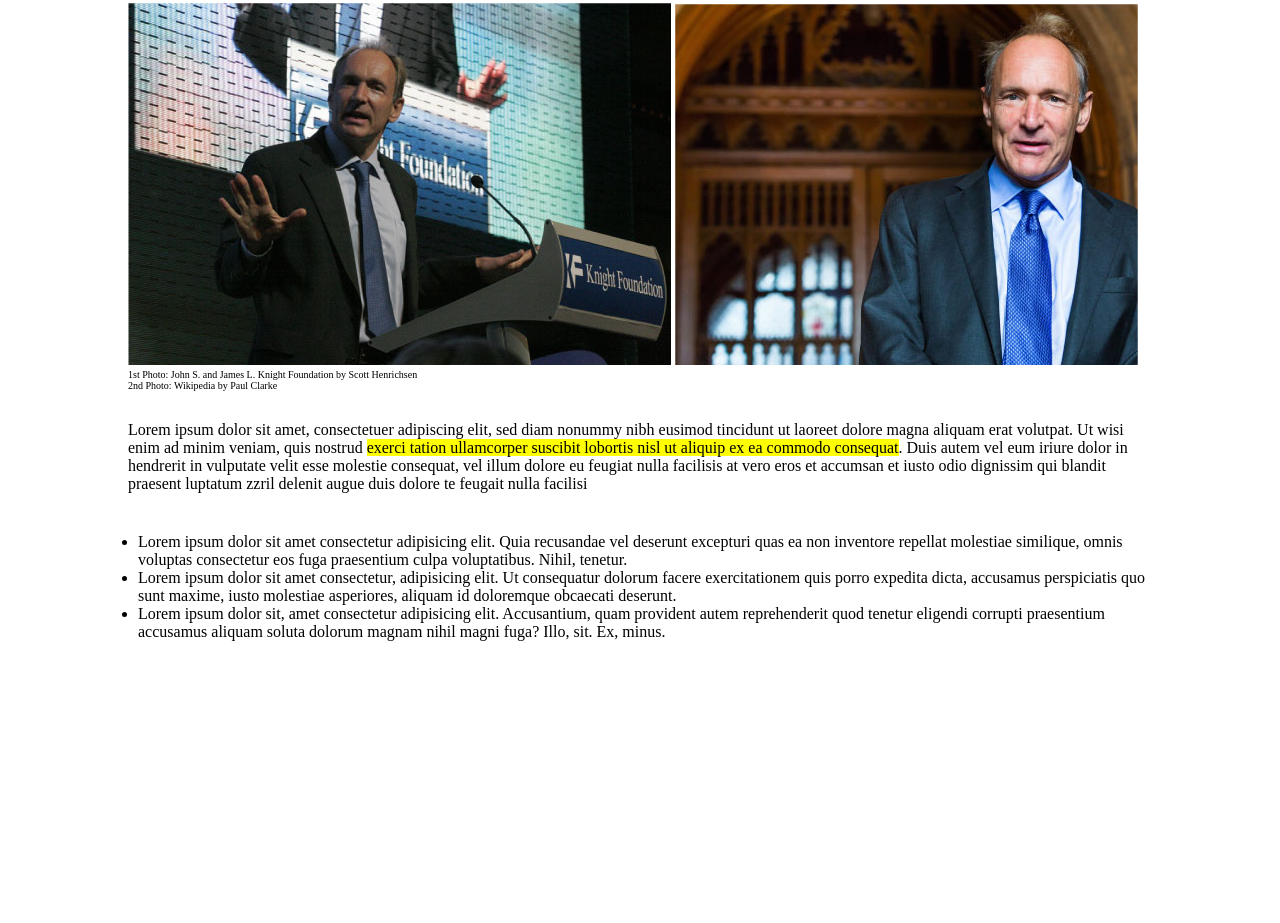
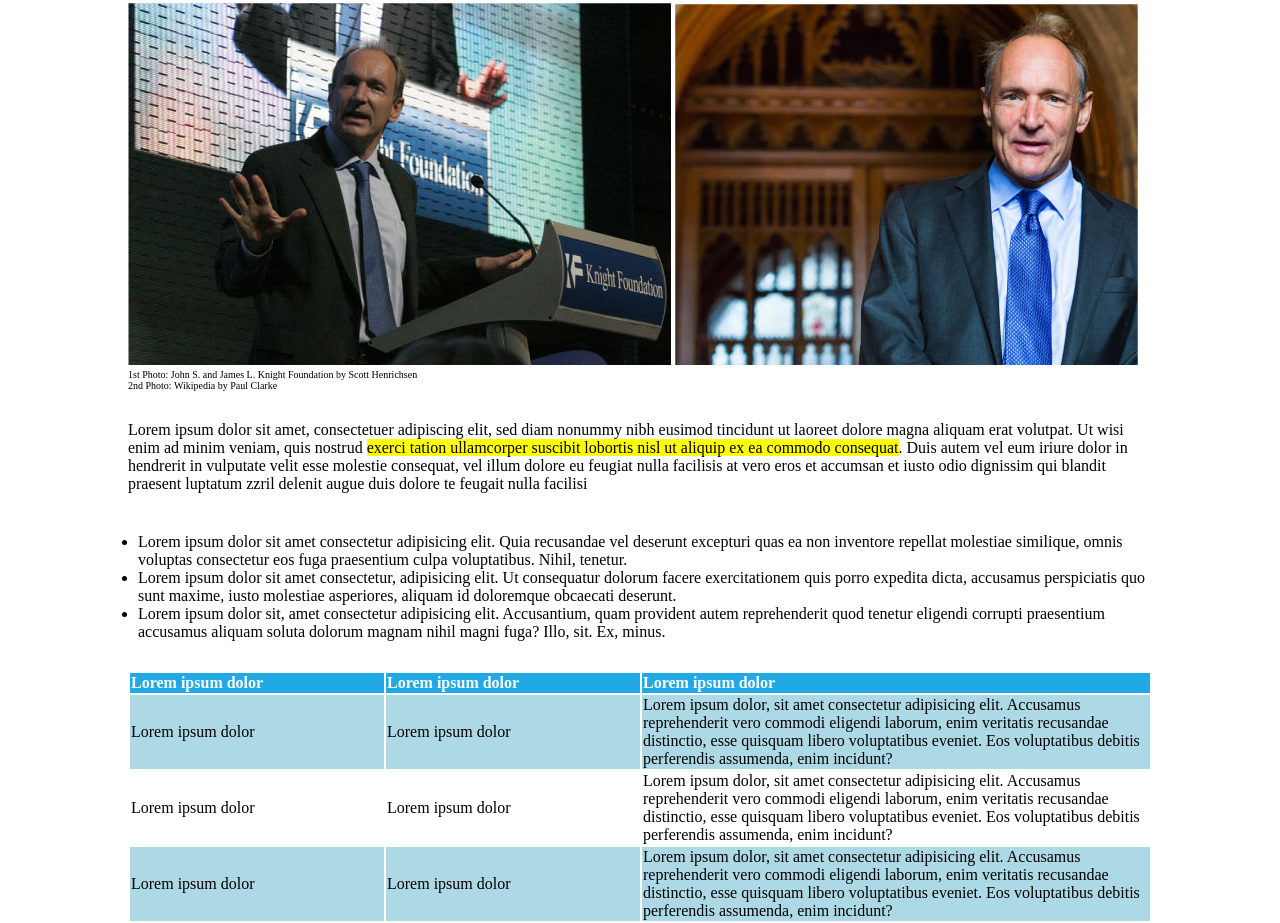
Before and after one commit to TommasoAgo/html-css-booleaner, a website: page index.html in a window 1280 px wide. Shown: the part 248-1171 px from the top of the page. Before the commit the page ends 889 px from the top, so only its background shows below. Drawn offline with Linux system fonts and the light colour scheme.

Commit message:
Finito la tabella

```diff
--- a/css/style.css
+++ b/css/style.css
@@ -67,3 +67,25 @@
   margin-top: 40px;
   padding-left: 10px;
 }
+
+/* Table */
+.table {
+  margin-top: 30px;
+}
+
+table .text {
+  width: 50%;
+}
+
+.align {
+  text-align: left;
+}
+
+table thead {
+  background-color: rgba(32, 169, 229, 255);
+  color: white;
+}
+
+.odd {
+  background-color: lightblue;
+}
--- a/index.html
+++ b/index.html
@@ -84,6 +84,57 @@
             magnam nihil magni fuga? Illo, sit. Ex, minus.
           </li>
         </ul>
+
+        <!-- list endng -->
+
+        <!-- Table -->
+
+        <table class="table">
+          <thead>
+            <tr class="align">
+              <th>Lorem ipsum dolor</th>
+              <th>Lorem ipsum dolor</th>
+              <th class="text">Lorem ipsum dolor</th>
+            </tr>
+          </thead>
+          <tbody>
+            <tr class="odd">
+              <td>Lorem ipsum dolor</td>
+              <td>Lorem ipsum dolor</td>
+              <td>
+                Lorem ipsum dolor, sit amet consectetur adipisicing elit.
+                Accusamus reprehenderit vero commodi eligendi laborum, enim
+                veritatis recusandae distinctio, esse quisquam libero
+                voluptatibus eveniet. Eos voluptatibus debitis perferendis
+                assumenda, enim incidunt?
+              </td>
+            </tr>
+            <tr>
+              <td>Lorem ipsum dolor</td>
+              <td>Lorem ipsum dolor</td>
+              <td>
+                Lorem ipsum dolor, sit amet consectetur adipisicing elit.
+                Accusamus reprehenderit vero commodi eligendi laborum, enim
+                veritatis recusandae distinctio, esse quisquam libero
+                voluptatibus eveniet. Eos voluptatibus debitis perferendis
+                assumenda, enim incidunt?
+              </td>
+            </tr>
+            <tr class="odd">
+              <td>Lorem ipsum dolor</td>
+              <td>Lorem ipsum dolor</td>
+              <td>
+                Lorem ipsum dolor, sit amet consectetur adipisicing elit.
+                Accusamus reprehenderit vero commodi eligendi laborum, enim
+                veritatis recusandae distinctio, esse quisquam libero
+                voluptatibus eveniet. Eos voluptatibus debitis perferendis
+                assumenda, enim incidunt?
+              </td>
+            </tr>
+          </tbody>
+        </table>
+
+        <!-- Table Ending -->
       </div>
     </main>
   </body>
```
